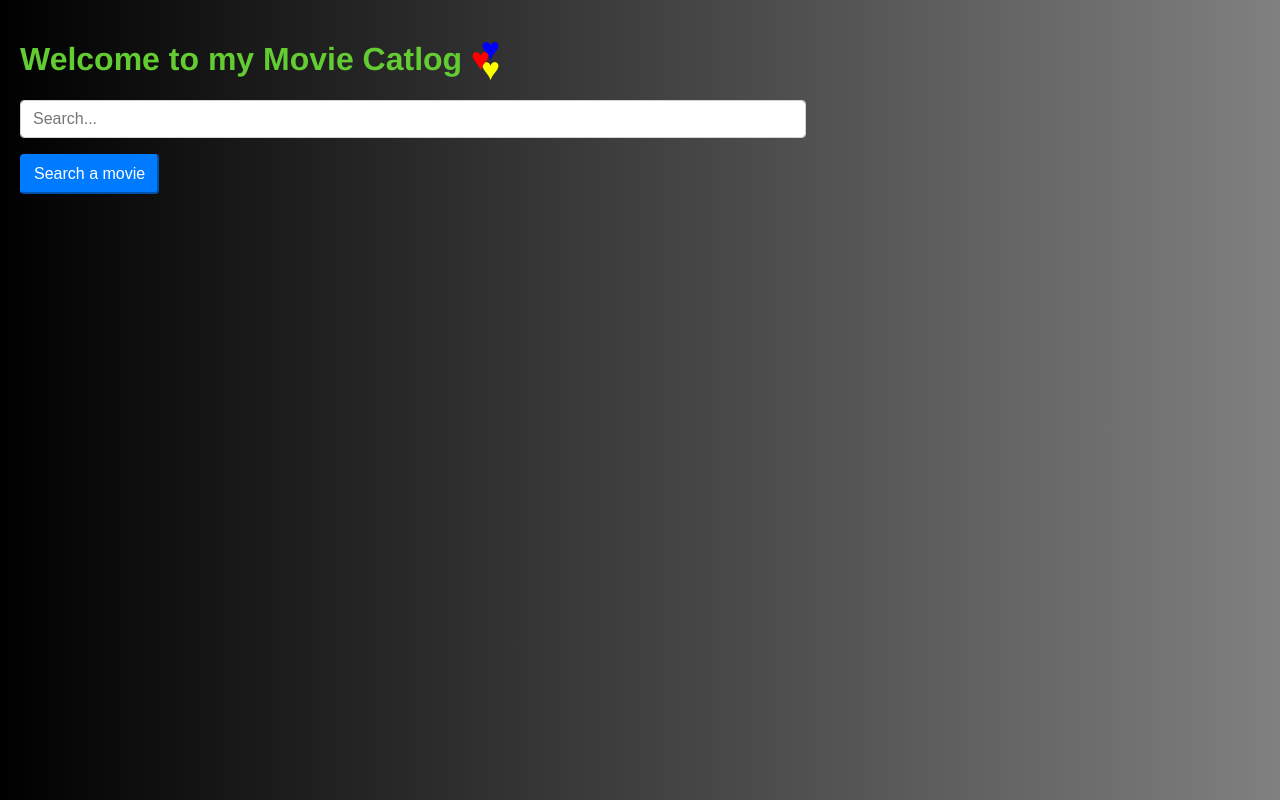
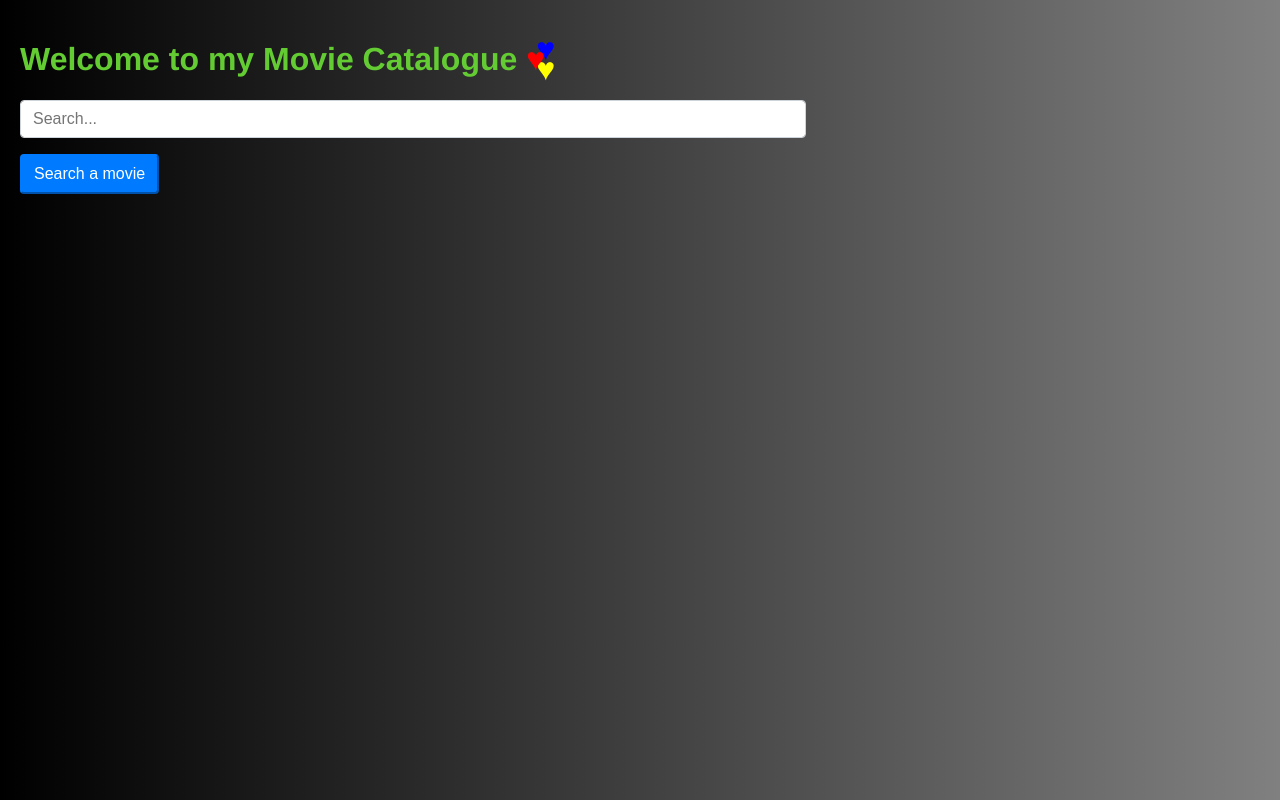
Before and after one commit to ashish2ekka10/Zairza_pj3.1, a plain HTML site: page index.html in a window 1280 px wide. Drawn offline with Linux system fonts and the light colour scheme.

Commit message:
Update index.html

```diff
--- a/index.html
+++ b/index.html
@@ -8,7 +8,7 @@
     </head>
     <body>
         <div class="container">
-            <h1>Welcome to my Movie Catlog <font class="color_red">&hearts;</font></h1>
+            <h1>Welcome to my Movie Catalogue <font class="color_red">&hearts;</font></h1>
             <form>
               <div class="form-group">
                 <input
```
